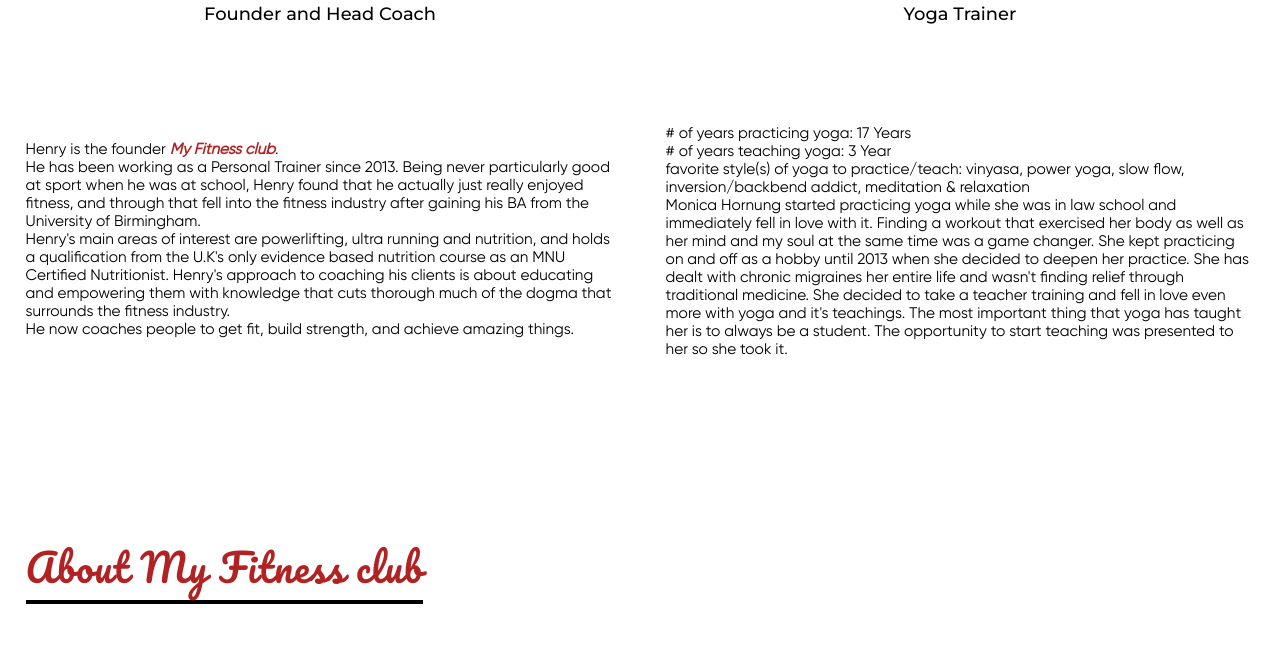
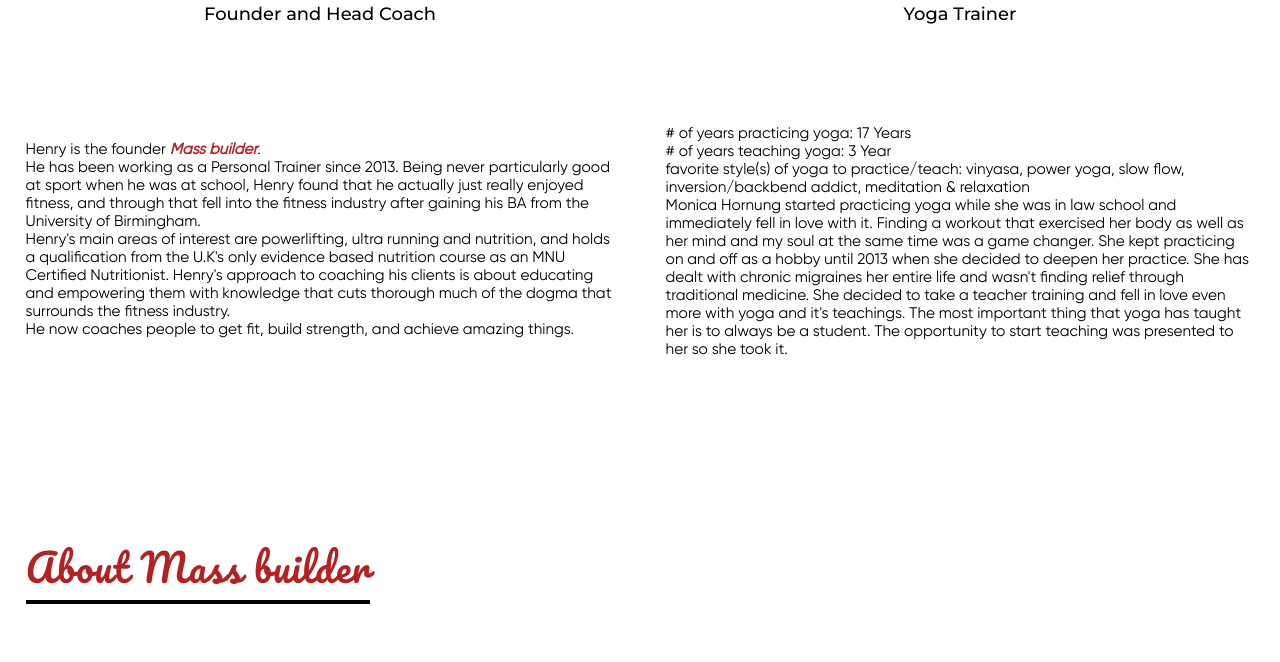
Before and after one commit to Abhay0122/Gym_website, a plain HTML site: page index.html in a window 1280 px wide. Shown: the part 1492-2154 px from the top of the page. Drawn offline with nearby package versions, Linux system fonts and the light colour scheme.

Commit message:
changes commit

```diff
--- a/index.html
+++ b/index.html
@@ -5,7 +5,7 @@
     <meta charset="UTF-8">
     <meta http-equiv="X-UA-Compatible" content="IE=edge">
     <meta name="viewport" content="width=\, initial-scale=1.0">
-    <title>My fitness club</title>
+    <title>Mass builder</title>
     <link rel="shortcut icon" href="icons8-gym-64.png" type="image/png">
     <link href="https://cdn.jsdelivr.net/npm/remixicon@2.2.0/fonts/remixicon.css" rel="stylesheet">
     <!--  -->
@@ -43,7 +43,7 @@
         <nav id="header">
             <div id="logo">
                 <img src="icons8-gym-66.png" alt="">
-                <h5>My fitness club</h5>
+                <h5>Mass builder</h5>
             </div>
             <div id="nav_bars">
                 <ul>
@@ -115,7 +115,7 @@
                 <div id="gym_trainer_profile_photo"></div>
                 <h1>Henry Ives</h1>
                 <h5>Founder and Head Coach</h5>
-                <p>Henry is the founder <span><em>My Fitness club</em></span>.
+                <p>Henry is the founder <span><em>Mass builder</em></span>.
                     <br>
                     He has been working as a Personal Trainer since 2013. Being never particularly good at sport when he
                     was at school, Henry found that he actually just really enjoyed fitness, and through that fell into
@@ -154,7 +154,7 @@
     <!-- main-3 -->
     <div id="main_3">
         <header id="main3_head">
-            <h1>About My Fitness club</h1>
+            <h1>About Mass builder</h1>
         </header>
         <section id="main3_content">
             <div id="main3_left">
```
